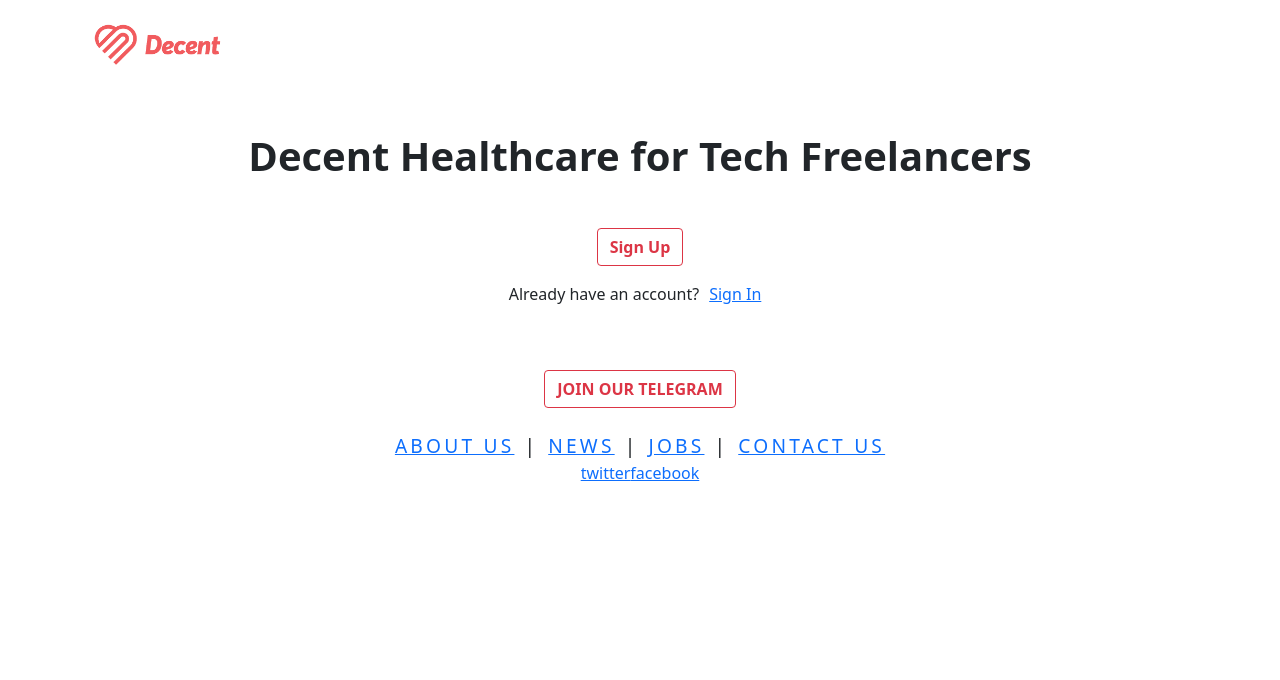
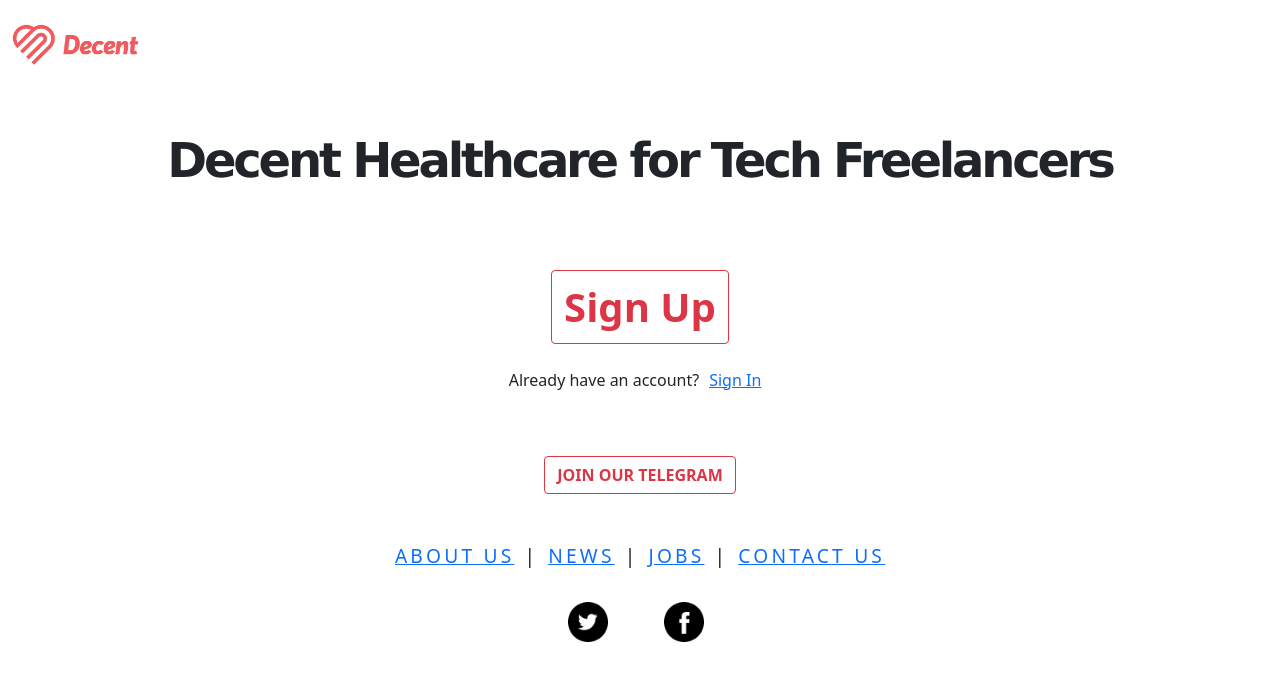
Before and after one commit to dlwhite112/Decent-Signup, a React (Create React App) app: page / in a window 1280 px wide. Shown: the top 680 px of the page. Built offline with nearby package versions, Linux system fonts and the light colour scheme.

Commit message:
landing styling

```diff
--- a/src/App.js
+++ b/src/App.js
@@ -11,10 +11,10 @@ function App() {
   return (
 
     <div>
-      <div className="container">
+      <div className="nav">
       <nav class="navbar navbar-light bg-lighter">
   <div class="container">
-    <a class="navbar-brand" href="#">
+    <a class="navbar-brand" href="/">
       <img src={logo} alt="decent-logo" height="50"></img>
     </a>
   </div>
--- a/src/components/Landing/index.js
+++ b/src/components/Landing/index.js
@@ -1,32 +1,43 @@
 import React from "react";
 import "./style.css";
+import facebook from "../../assets/Facebook_black.png";
+import twitter from "../../assets/Twitter_black.png";
 
 export default function Landing() {
   return (
     <div className="container d-flex flex-column justify-content-center align-items-center">
-      <h1 className="mb-5 fw-bold">Decent Healthcare for Tech Freelancers</h1>
+      <h1 className="heading">Decent Healthcare for Tech Freelancers</h1>
       <button
         type="button"
-        className="btn btn-outline-danger mb-3 sign-in fw-bold"
+        className="btn btn-outline-danger mb-4 fw-bold fs-1"
       >
         Sign Up
       </button>
       <p className="fw-light">
         Already have an account?
         <span>
-           <a href="http://">Sign In</a>
+          <a href="http://">Sign In</a>
         </span>
       </p>
-      <button type="button" className=" fw-bold btn btn-outline-danger mt-5 telegram mb-4">
+      <button
+        type="button"
+        className=" fw-bold btn btn-outline-danger mt-5 telegram mb-5"
+      >
         JOIN OUR TELEGRAM
       </button>
-      <div className="d-flex flex-row justify-content-center links fw-light" >
-        <a href="http://">ABOUT US</a> <span>|</span> <a href="http://">NEWS</a> <span>|</span>
-        <a href="http://">JOBS</a> <span>|</span> <a href="http://">CONTACT US</a>
+      <div className="d-flex flex-row justify-content-center links fw-light">
+        <a href="http://">ABOUT US</a> <span>|</span> <a href="http://">NEWS</a>{" "}
+        <span>|</span>
+        <a href="http://">JOBS</a> <span>|</span>{" "}
+        <a href="http://">CONTACT US</a>
       </div>
-      <div className="d-flex flex-row justify-content-center">
-        <a href="http://">twitter</a>
-        <a href="http://">facebook</a>
+      <div className="d-flex flex-row justify-content-center m-3">
+        <a href="http://">
+          <img className="social-link" src={twitter} alt="twitter-link" />
+        </a>
+        <a href="http://">
+          <img className="social-link" src={facebook} alt="facebook-link" />
+        </a>
       </div>
     </div>
   );
--- a/src/components/Landing/style.css
+++ b/src/components/Landing/style.css
@@ -1,6 +1,9 @@
-h1{
-    /* letter-spacing: 0.5rem; */
-    font-size: 3em;
+.heading{
+    font-family: Verdana, Geneva, Tahoma, sans-serif;
+    font-size: 3rem;
+    letter-spacing: -0.2rem;
+    font-weight: 900;
+    margin-bottom: 5rem;
 }
 .sign-in{
     font-size: 2rem;
@@ -16,3 +19,8 @@ span{
  font-size: 1.2rem;
  letter-spacing: .2rem;
 }
+.social-link{
+    height: 50%;
+    margin-top: 2rem;
+    margin: 1rem 1.5rem
+}
```
Also changed, not shown: src/assets/Facebook_black.png (added), src/assets/Twitter_black.png (added).
